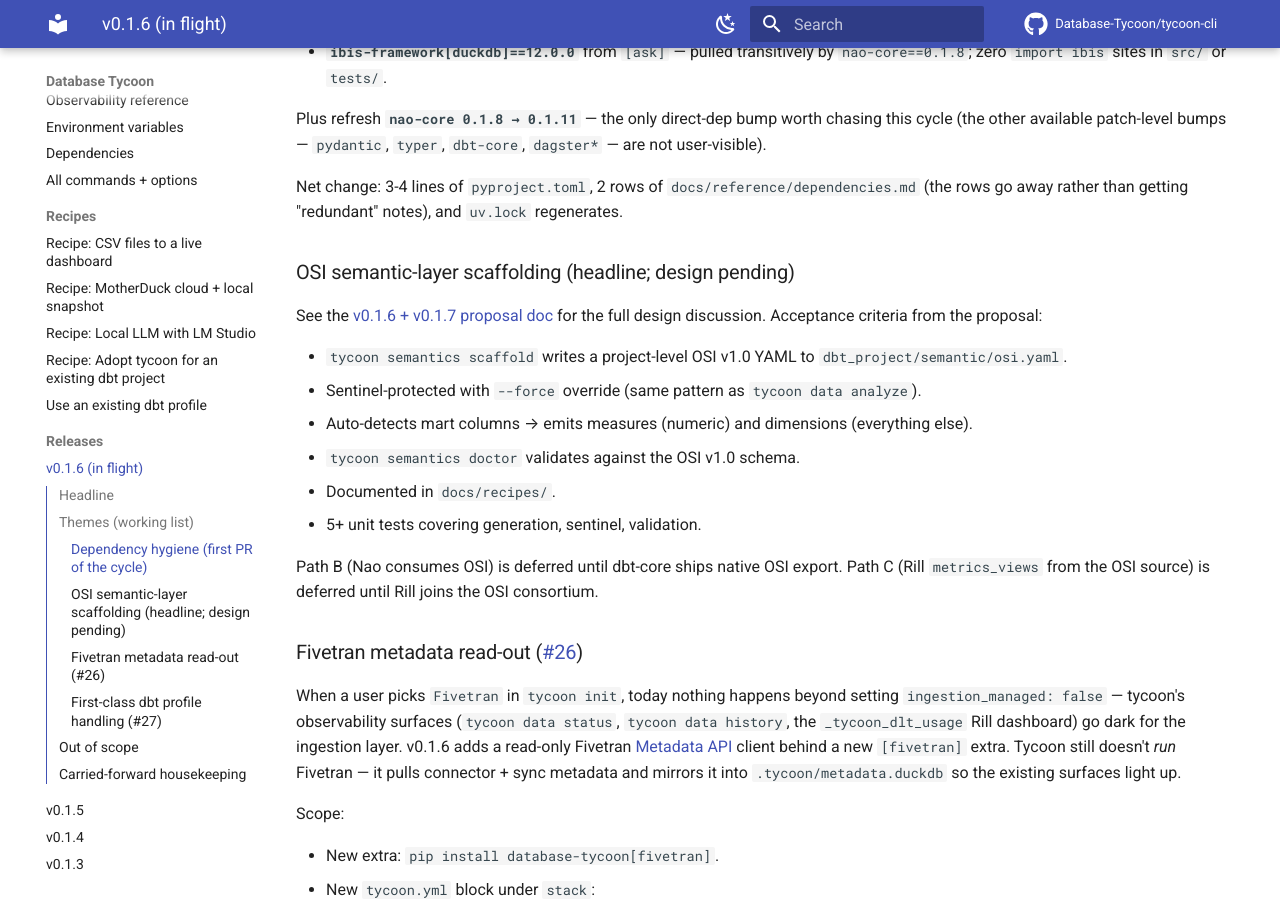
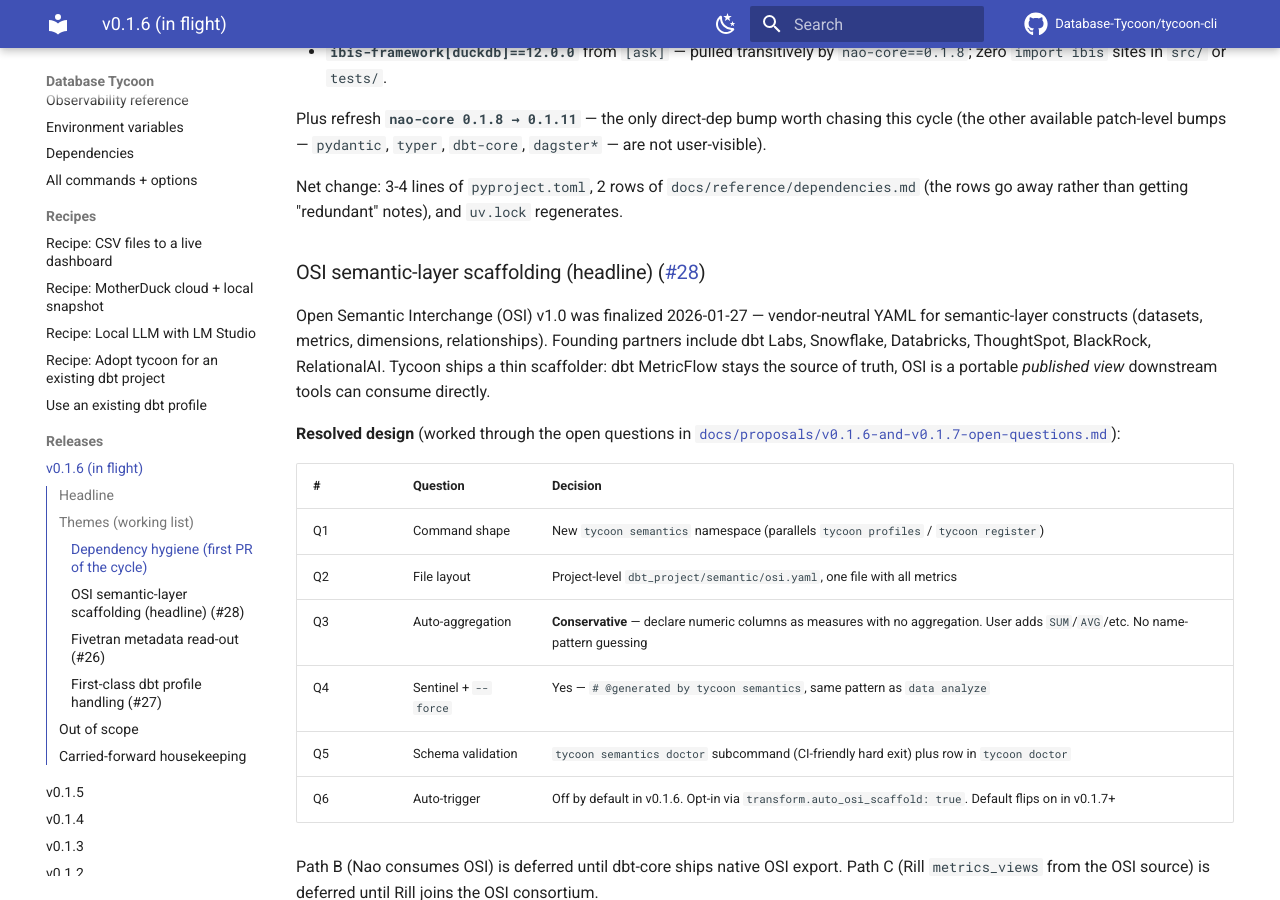
Before and after one commit to Database-Tycoon/tycoon-cli, an MkDocs documentation site: the page built from docs/releases/v0.1.6.md, in a window 1280 px wide and 900 px high, scrolled down 706 px. Built offline with MkDocs 1.6.1 and Material for MkDocs 9.7.7, drawn with Linux system fonts in a browser that asks for light colours; comment, search, counter and statistics services are not loaded.

Commit message:
docs(v0.1.6): resolve OSI design questions, file #28
Worked through the six open OSI questions from the proposal doc.
Decisions: new `tycoon semantics` namespace; project-level
osi.yaml; Conservative auto-aggregation (no name-pattern guessing);
sentinel + --force; `tycoon semantics doctor` subcommand for schema
validation plus a row in `tycoon doctor`; auto-trigger off by default
in v0.1.6, opt-in via `transform.auto_osi_scaffold: true`.

Tracking issue #28 captures the full acceptance criteria.

Co-Authored-By: Claude Opus 4.7 (1M context) <noreply@anthropic.com>

```diff
--- a/docs/releases/v0.1.6.md
+++ b/docs/releases/v0.1.6.md
@@ -23,16 +23,20 @@ Plus refresh **`nao-core 0.1.8 → 0.1.11`** — the only direct-dep bump worth
 
 Net change: 3-4 lines of `pyproject.toml`, 2 rows of `docs/reference/dependencies.md` (the rows go away rather than getting "redundant" notes), and `uv.lock` regenerates.
 
-### OSI semantic-layer scaffolding (headline; design pending)
+### OSI semantic-layer scaffolding (headline) ([#28][])
 
-See the [v0.1.6 + v0.1.7 proposal doc](../proposals/v0.1.6-and-v0.1.7-open-questions.md) for the full design discussion. Acceptance criteria from the proposal:
+Open Semantic Interchange (OSI) v1.0 was finalized 2026-01-27 — vendor-neutral YAML for semantic-layer constructs (datasets, metrics, dimensions, relationships). Founding partners include dbt Labs, Snowflake, Databricks, ThoughtSpot, BlackRock, RelationalAI. Tycoon ships a thin scaffolder: dbt MetricFlow stays the source of truth, OSI is a portable *published view* downstream tools can consume directly.
 
-- `tycoon semantics scaffold` writes a project-level OSI v1.0 YAML to `dbt_project/semantic/osi.yaml`.
-- Sentinel-protected with `--force` override (same pattern as `tycoon data analyze`).
-- Auto-detects mart columns → emits measures (numeric) and dimensions (everything else).
-- `tycoon semantics doctor` validates against the OSI v1.0 schema.
-- Documented in `docs/recipes/`.
-- 5+ unit tests covering generation, sentinel, validation.
+**Resolved design** (worked through the open questions in [`docs/proposals/v0.1.6-and-v0.1.7-open-questions.md`](../proposals/v0.1.6-and-v0.1.7-open-questions.md)):
+
+| # | Question | Decision |
+|---|---|---|
+| Q1 | Command shape | New `tycoon semantics` namespace (parallels `tycoon profiles` / `tycoon register`) |
+| Q2 | File layout | Project-level `dbt_project/semantic/osi.yaml`, one file with all metrics |
+| Q3 | Auto-aggregation | **Conservative** — declare numeric columns as measures with no aggregation. User adds `SUM`/`AVG`/etc. No name-pattern guessing |
+| Q4 | Sentinel + `--force` | Yes — `# @generated by tycoon semantics`, same pattern as `data analyze` |
+| Q5 | Schema validation | `tycoon semantics doctor` subcommand (CI-friendly hard exit) plus row in `tycoon doctor` |
+| Q6 | Auto-trigger | Off by default in v0.1.6. Opt-in via `transform.auto_osi_scaffold: true`. Default flips on in v0.1.7+ |
 
 Path B (Nao consumes OSI) is deferred until dbt-core ships native OSI export. Path C (Rill `metrics_views` from the OSI source) is deferred until Rill joins the OSI consortium.
 
@@ -88,3 +92,4 @@ Defers `tycoon profiles add/set` (write-side editing) and encrypted secret handl
 [#24]: https://github.com/Database-Tycoon/tycoon-cli/issues/24
 [#26]: https://github.com/Database-Tycoon/tycoon-cli/issues/26
 [#27]: https://github.com/Database-Tycoon/tycoon-cli/issues/27
+[#28]: https://github.com/Database-Tycoon/tycoon-cli/issues/28
```
Also changed, not shown: CHANGELOG.md (+2 -1 lines).
